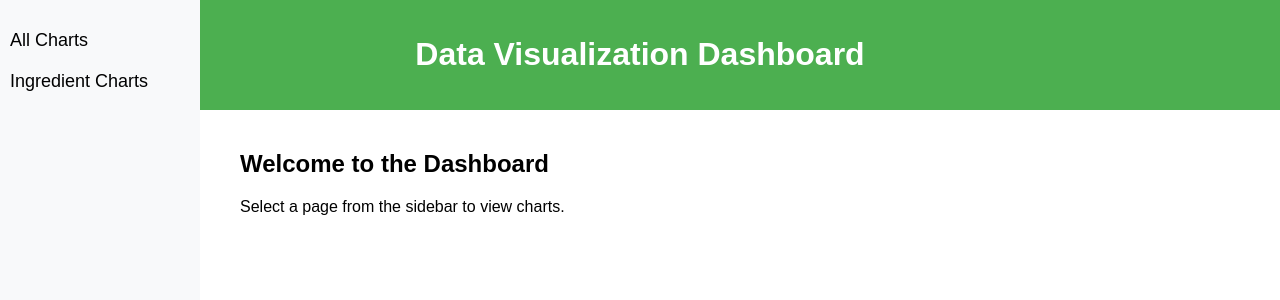
After one commit to PengEjeen/medical_hyun, a FastAPI app: template templates/index.html in a window 1280 px wide. The commit adds this page. Shown: the top 300 px of the page. Run offline with FastAPI, Linux system fonts and the light colour scheme; the template is opened without the code that fills it, so the values that code supplies are empty; parts of the project's set-up code (start-up, migrations or seed data) failed here and were passed over.

Commit message:
add main page

```diff
--- a/static/css/style.css
+++ b/static/css/style.css
@@ -1,16 +1,40 @@
+/* static/css/style.css */
 body {
     font-family: Arial, sans-serif;
-    display: flex;
-    flex-direction: column;
-    align-items: center;
+    margin: 0;
+    padding: 0;
+}
+
+.header {
+    background-color: #4CAF50;
+    color: white;
+    padding: 15px;
+    text-align: center;
+}
+
+.sidebar {
+    height: 100%;
+    width: 200px;
+    position: fixed;
+    top: 0;
+    left: 0;
+    background-color: #f8f9fa;
+    padding-top: 20px;
+}
+
+.sidebar a {
+    padding: 10px;
+    text-decoration: none;
+    font-size: 18px;
+    color: #000;
+    display: block;
+}
+
+.sidebar a:hover {
+    background-color: #ddd;
+}
+
+.main {
+    margin-left: 220px;
     padding: 20px;
 }
-
-canvas {
-    max-width: 100%;
-    height: 400px;
-}
-
-h1 {
-    color: #333;
-}
--- /dev/null
+++ b/templates/index.html
@@ -0,0 +1,58 @@
+<!DOCTYPE html>
+<html lang="en">
+<head>
+    <meta charset="UTF-8">
+    <meta name="viewport" content="width=device-width, initial-scale=1.0">
+    <title>Main Page</title>
+    <link rel="stylesheet" href="static/css/style.css"> <!-- CSS 파일 추가 -->
+    <script src="https://cdn.jsdelivr.net/npm/chart.js"></script> <!-- Chart.js 추가 -->
+</head>
+<body>
+    <div class="header">
+        <h1>Data Visualization Dashboard</h1>
+    </div>
+
+    <div class="sidebar">
+        <a href="#" onclick="loadPage('all_page')">All Charts</a>
+        <a href="#" onclick="loadPage('ingredient_page')">Ingredient Charts</a>
+       <!-- <a href="#" onclick="loadPage('product_page')">Product Charts</a>-->
+    </div>
+
+    <div class="main">
+        <div id="content"> <!-- 콘텐츠가 표시될 영역 -->
+            <h2>Welcome to the Dashboard</h2>
+            <p>Select a page from the sidebar to view charts.</p>
+        </div>
+    </div>
+
+    <script>
+        function loadPage(page) {
+            fetch(`/${page}`) // 각 페이지를 FastAPI에서 fetch
+                .then(response => response.text())
+                .then(html => {
+                    document.getElementById('content').innerHTML = html;
+
+                    // 각 페이지에서 필요한 JavaScript 파일을 로드합니다.
+                    if (page === 'all_page') {
+                        loadScript('static/js/all.js');
+                    } else if (page === 'ingredient_page') {
+                        loadScript('static/js/ingredient.js');
+                    } else if (page === 'product_page') {
+                        loadScript('static/js/product.js');
+                    }
+                })
+                .catch(error => {
+                    console.error('Error loading page:', error);
+                });
+        }
+
+        function loadScript(src) {
+            const script = document.createElement('script');
+            script.src = src;
+            script.onload = () => console.log(`${src} loaded`);
+            script.onerror = () => console.error(`Error loading script: ${src}`);
+            document.body.appendChild(script); // 동적으로 스크립트 추가
+        }
+    </script>
+</body>
+</html>
```
Also changed, not shown: static/js/all.js (+12 -2 lines), static/js/ingredient.js (+25 -11 lines), static/js/product.js (+26 -11 lines), templates/all.html (+30 -0 lines), templates/ingredient.html (+32 -1 lines), templates/product.html (+29 -0 lines).
